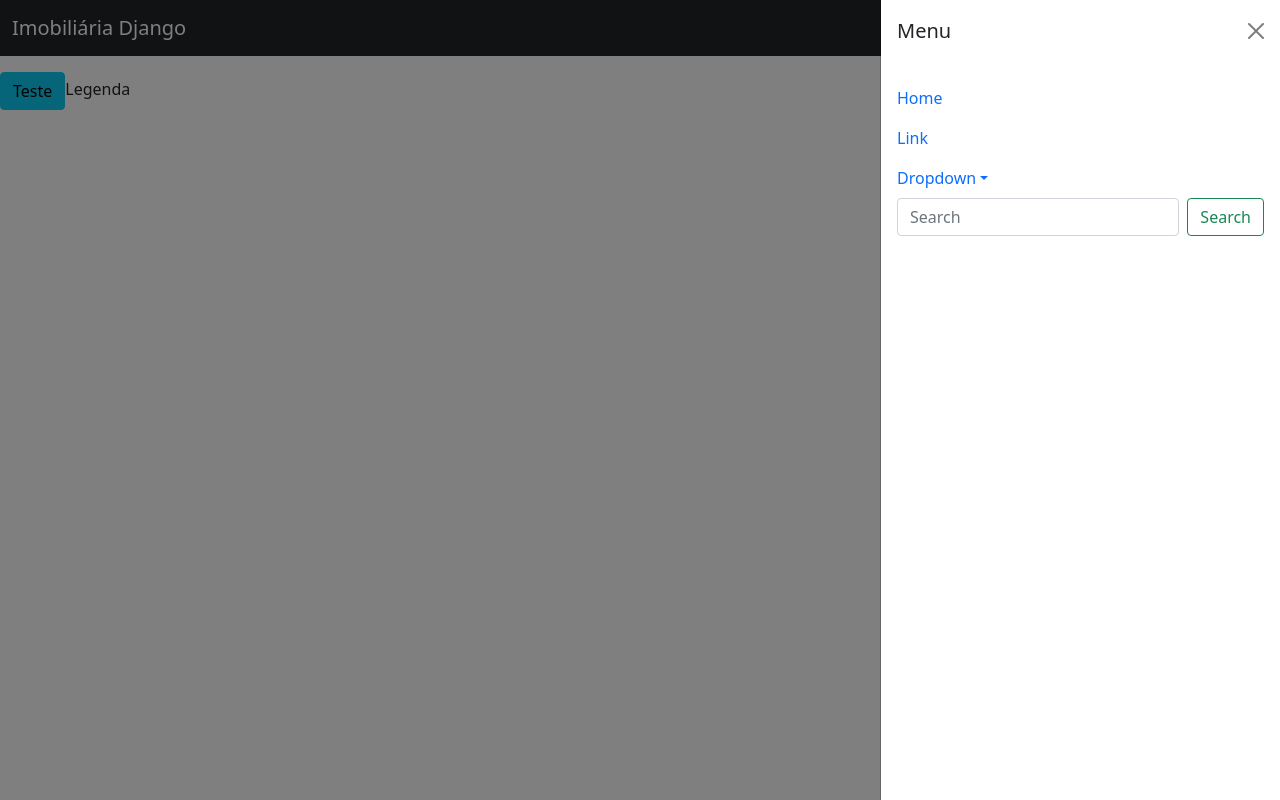
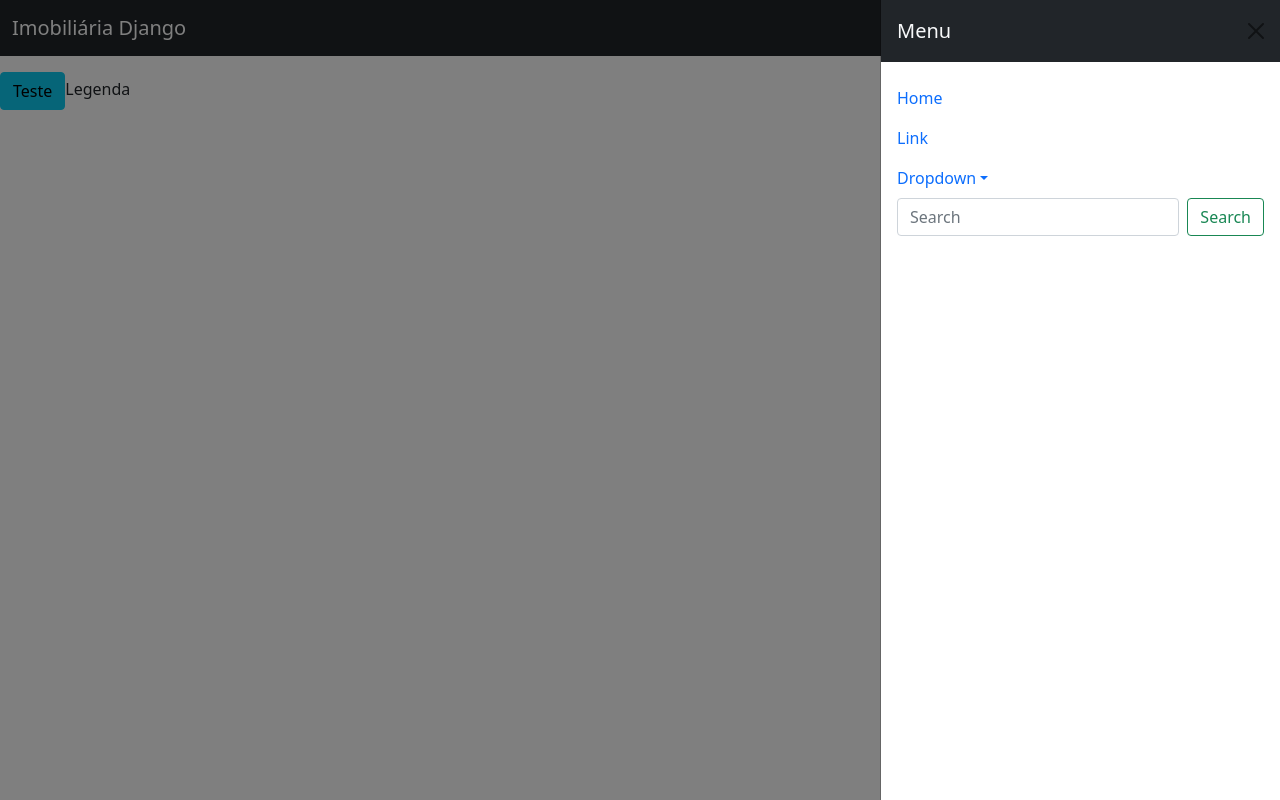
Before and after one commit to marcoscapiberibe/imobiliaria-react, a React (Create React App) app: page / in a window 1280 px wide. Both pictures are taken after a click on the button 1240 px from the left and 28 px from the top of the page. Built offline with nearby package versions, Linux system fonts and the light colour scheme.

Commit message:
mudança de cor da navbar
mudança de cor da navbar

```diff
--- a/src/components/Header/index.jsx
+++ b/src/components/Header/index.jsx
@@ -22,7 +22,7 @@ import Offcanvas from 'react-bootstrap/Offcanvas';
                 aria-labelledby={`offcanvasNavbarLabel-expand-${expand}`}
                 placement="end"
               >
-                <Offcanvas.Header closeButton>
+                <Offcanvas.Header closeButton  className='bg-dark text-light'>
                   <Offcanvas.Title id={`offcanvasNavbarLabel-expand-${expand}`}>
                     Menu
                   </Offcanvas.Title>
```
